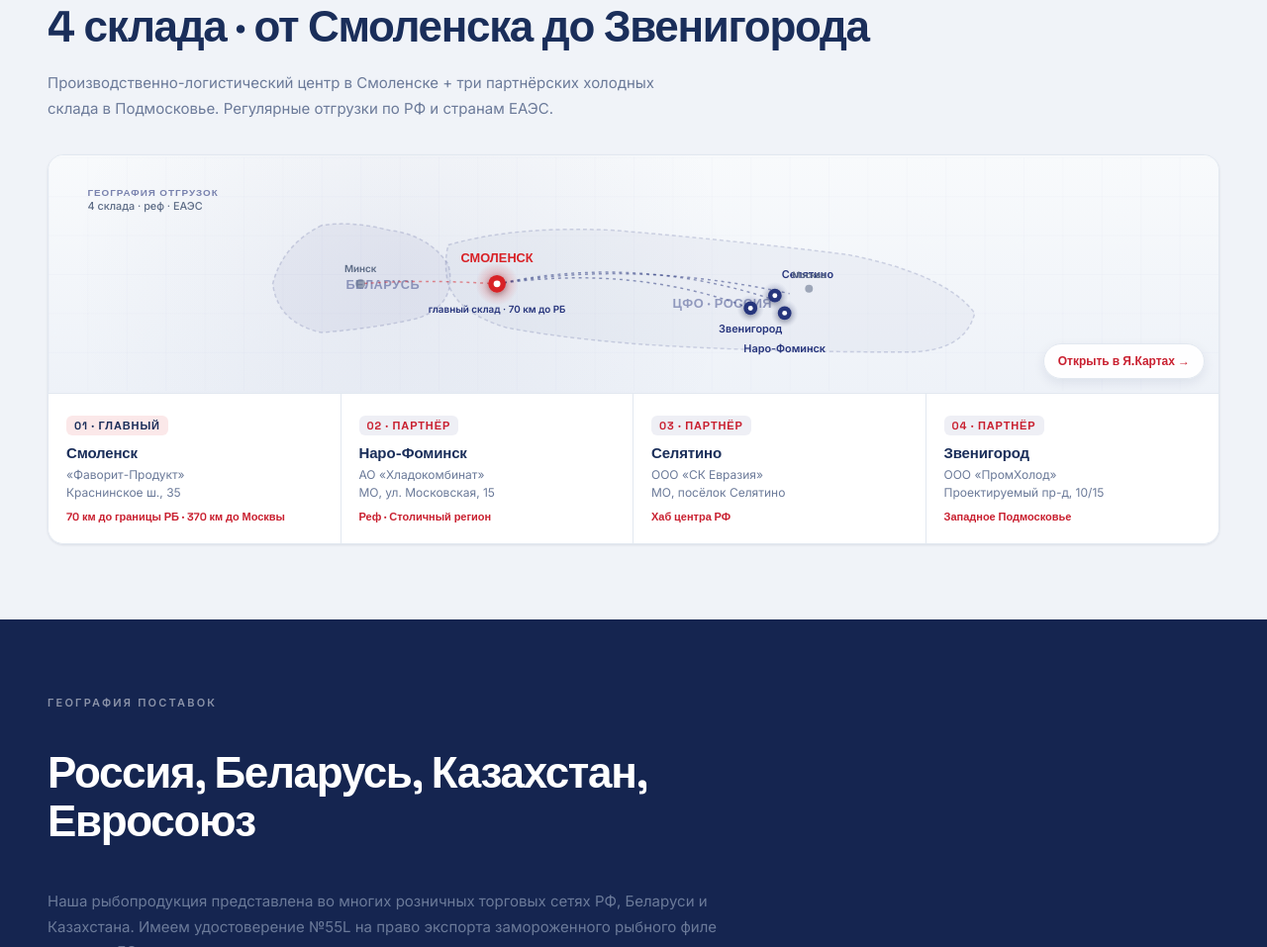
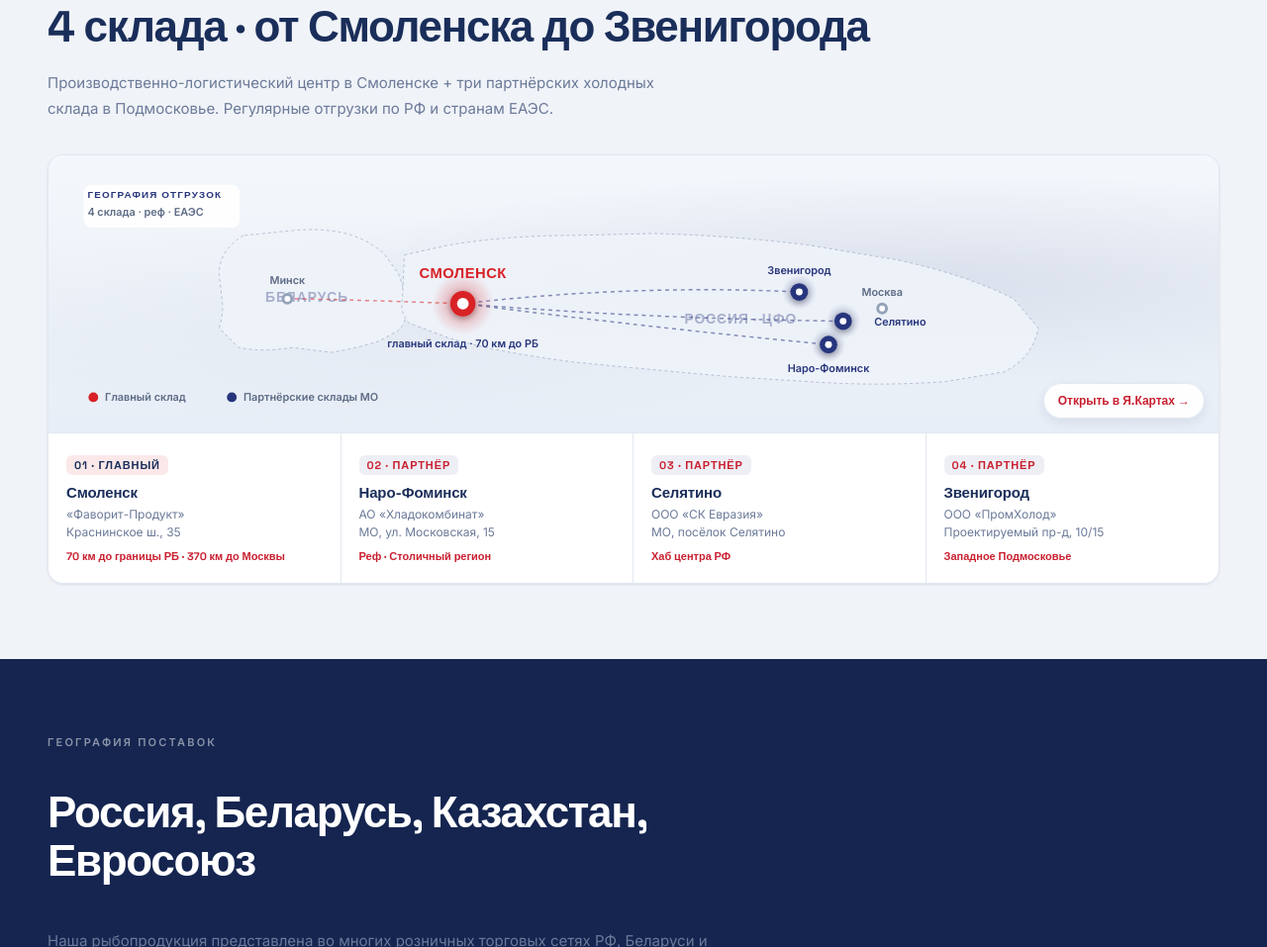
Before and after one commit to coolemm-coder/favorit-product-landing, a plain HTML site: page index.html in a window 1280 px wide. Shown: the part 5811-6768 px from the top of the page at 99% size. Drawn offline with Linux system fonts and the light colour scheme.

Commit message:
fix: карта переделана — реальные координаты, развести 3 МО-склада, удалён grid
- viewBox 1200×280 (было 1200×240)
- Реальные координаты: Smolensk lat 54.78 / Naro-Fominsk 55.39 / Selyatino 55.49 / Zvenigorod 55.74
- 3 МО-склада разнесены вокруг Москвы (вместо overlapping cluster)
- Belarus + Russia outlines с реальной геометрией (не амёбы)
- Animated dashed routes (рефрижератор-эффект)
- Легенда внизу: красный=главный, navy=партнёрские
- White info-card top-left для бренд-восприятия
- Без grid-pattern (выглядел как технический diagram)
- Удалён overpromise quote-блок будет в следующем коммите

```diff
--- a/index.html
+++ b/index.html
@@ -1353,12 +1353,13 @@
             box-shadow: var(--shadow-sm);
         }
         .warehouse-map {
-            height: 240px;
+            height: 280px;
             width: 100%;
             position: relative;
             background:
-                radial-gradient(circle at 30% 50%, rgba(39,53,124,0.06) 0%, transparent 40%),
-                linear-gradient(180deg, #F8FAFC 0%, #EEF2F8 100%);
+                radial-gradient(ellipse at 75% 45%, rgba(39,53,124,0.10) 0%, transparent 50%),
+                radial-gradient(ellipse at 30% 60%, rgba(39,53,124,0.04) 0%, transparent 45%),
+                linear-gradient(180deg, #F4F7FB 0%, #E8EEF7 100%);
             overflow: hidden;
         }
         .warehouse-map svg {
@@ -1435,7 +1436,7 @@
             .wh-card:nth-last-child(-n+2) { border-bottom: 0; }
         }
         @media (max-width: 600px) {
-            .warehouse-map { height: 180px; }
+            .warehouse-map { height: 220px; }
             .warehouse-cards { grid-template-columns: 1fr; }
             .wh-card { border-right: 0; border-bottom: 1px solid #E2E8F0; }
             .wh-card:nth-child(odd) { border-right: 0; }
@@ -1927,62 +1928,97 @@
     </div>
     <div class="warehouse-map-wrap">
         <div class="warehouse-map">
-            <svg viewBox="0 0 1200 240" xmlns="http://www.w3.org/2000/svg" preserveAspectRatio="xMidYMid meet" aria-label="Карта складов Фаворит-Продукт" role="img">
+            <svg viewBox="0 0 1200 280" xmlns="http://www.w3.org/2000/svg" preserveAspectRatio="xMidYMid meet" aria-label="Карта складов Фаворит-Продукт: Смоленск + 3 склада в Подмосковье" role="img">
                 <defs>
-                    <pattern id="whgrid" width="40" height="40" patternUnits="userSpaceOnUse">
-                        <path d="M 40 0 L 0 0 0 40" fill="none" stroke="rgba(39,53,124,0.08)" stroke-width="0.5"/>
-                    </pattern>
-                    <radialGradient id="whGlowRed" cx="50%" cy="50%" r="50%">
-                        <stop offset="0%" stop-color="#D82126" stop-opacity="0.4"/>
+                    <radialGradient id="pinGlowRed" cx="50%" cy="50%" r="50%">
+                        <stop offset="0%" stop-color="#D82126" stop-opacity="0.45"/>
                         <stop offset="100%" stop-color="#D82126" stop-opacity="0"/>
                     </radialGradient>
-                    <radialGradient id="whGlowNavy" cx="50%" cy="50%" r="50%">
-                        <stop offset="0%" stop-color="#27357C" stop-opacity="0.3"/>
+                    <radialGradient id="pinGlowNavy" cx="50%" cy="50%" r="50%">
+                        <stop offset="0%" stop-color="#27357C" stop-opacity="0.35"/>
                         <stop offset="100%" stop-color="#27357C" stop-opacity="0"/>
                     </radialGradient>
-                    <filter id="whSoftShadow" x="-50%" y="-50%" width="200%" height="200%">
+                    <filter id="pinSoftShadow" x="-50%" y="-50%" width="200%" height="200%">
                         <feGaussianBlur in="SourceAlpha" stdDeviation="3"/>
                         <feOffset dy="2"/>
-                        <feComponentTransfer><feFuncA type="linear" slope="0.3"/></feComponentTransfer>
+                        <feComponentTransfer><feFuncA type="linear" slope="0.35"/></feComponentTransfer>
                         <feMerge><feMergeNode/><feMergeNode in="SourceGraphic"/></feMerge>
                     </filter>
                 </defs>
-                <rect width="1200" height="240" fill="url(#whgrid)"/>
-                <path d="M 280 70 Q 240 90 230 130 Q 235 170 280 180 Q 340 175 380 165 Q 420 150 410 110 Q 390 80 350 75 Q 310 65 280 70 Z" fill="rgba(39,53,124,0.05)" stroke="rgba(39,53,124,0.18)" stroke-width="1.5" stroke-dasharray="4,3"/>
-                <path d="M 410 90 Q 480 70 580 75 Q 700 85 820 100 Q 920 120 950 160 Q 940 200 880 200 Q 760 200 660 195 Q 550 190 470 175 Q 420 160 410 130 Q 405 110 410 90 Z" fill="rgba(39,53,124,0.04)" stroke="rgba(39,53,124,0.18)" stroke-width="1.5" stroke-dasharray="4,3"/>
-                <text x="305" y="135" font-family="Space Grotesk,sans-serif" font-size="13" font-weight="700" fill="#27357C" opacity="0.45" letter-spacing="0.5">БЕЛАРУСЬ</text>
-                <text x="640" y="155" font-family="Space Grotesk,sans-serif" font-size="13" font-weight="700" fill="#27357C" opacity="0.45" letter-spacing="0.5">ЦФО · РОССИЯ</text>
-                <path d="M 460 130 Q 600 100 740 145" stroke="#27357C" stroke-width="1.5" stroke-dasharray="3,4" fill="none" opacity="0.5"/>
-                <path d="M 460 130 Q 600 110 720 155" stroke="#27357C" stroke-width="1.5" stroke-dasharray="3,4" fill="none" opacity="0.5"/>
-                <path d="M 460 130 Q 600 105 760 140" stroke="#27357C" stroke-width="1.5" stroke-dasharray="3,4" fill="none" opacity="0.5"/>
-                <path d="M 460 130 Q 380 125 320 130" stroke="#D82126" stroke-width="1.5" stroke-dasharray="3,4" fill="none" opacity="0.5"/>
-                <circle cx="320" cy="130" r="5" fill="#5C6B85" opacity="0.55"/>
-                <text x="320" y="118" font-family="Inter,sans-serif" font-size="10" font-weight="600" fill="#5C6B85" text-anchor="middle">Минск</text>
-                <circle cx="460" cy="130" r="22" fill="url(#whGlowRed)"/>
-                <circle cx="460" cy="130" r="9" fill="#D82126" filter="url(#whSoftShadow)"/>
-                <circle cx="460" cy="130" r="3.5" fill="#fff"/>
-                <text x="460" y="108" font-family="Space Grotesk,sans-serif" font-size="13" font-weight="800" fill="#D82126" text-anchor="middle">СМОЛЕНСК</text>
-                <text x="460" y="160" font-family="Inter,sans-serif" font-size="10" font-weight="600" fill="#27357C" text-anchor="middle">главный склад · 70 км до РБ</text>
-                <circle cx="720" cy="155" r="14" fill="url(#whGlowNavy)"/>
-                <circle cx="720" cy="155" r="7" fill="#27357C" filter="url(#whSoftShadow)"/>
-                <circle cx="720" cy="155" r="2.5" fill="#fff"/>
-                <text x="720" y="180" font-family="Inter,sans-serif" font-size="11" font-weight="700" fill="#27357C" text-anchor="middle">Звенигород</text>
-                <circle cx="745" cy="142" r="14" fill="url(#whGlowNavy)"/>
-                <circle cx="745" cy="142" r="7" fill="#27357C" filter="url(#whSoftShadow)"/>
-                <circle cx="745" cy="142" r="2.5" fill="#fff"/>
-                <text x="752" y="124" font-family="Inter,sans-serif" font-size="11" font-weight="700" fill="#27357C">Селятино</text>
-                <circle cx="755" cy="160" r="14" fill="url(#whGlowNavy)"/>
-                <circle cx="755" cy="160" r="7" fill="#27357C" filter="url(#whSoftShadow)"/>
-                <circle cx="755" cy="160" r="2.5" fill="#fff"/>
-                <text x="755" y="200" font-family="Inter,sans-serif" font-size="11" font-weight="700" fill="#27357C" text-anchor="middle">Наро-Фоминск</text>
-                <circle cx="780" cy="135" r="4" fill="#5C6B85" opacity="0.55"/>
-                <text x="780" y="124" font-family="Inter,sans-serif" font-size="9" font-weight="600" fill="#5C6B85" text-anchor="middle">Москва</text>
+
+                <!-- Belarus simplified outline -->
+                <path d="M 200 80 Q 175 95 175 120 L 178 145 Q 180 160 175 175 L 195 195 Q 220 200 250 195 L 290 200 Q 320 195 340 188 L 358 178 Q 370 168 365 150 Q 365 132 358 118 L 345 100 Q 330 85 305 78 Q 280 72 250 75 Q 222 78 200 80 Z" fill="#F0F4FA" stroke="#A8B5CC" stroke-width="1" stroke-dasharray="3,3" opacity="0.85"/>
+                <text x="265" y="148" font-family="Space Grotesk,sans-serif" font-size="14" font-weight="700" fill="#27357C" opacity="0.35" letter-spacing="1" text-anchor="middle">БЕЛАРУСЬ</text>
+
+                <!-- Russia western (ЦФО) outline -->
+                <path d="M 365 100 L 410 90 Q 470 80 540 80 L 620 78 Q 700 80 780 90 L 870 105 Q 940 120 990 145 L 1015 175 Q 1010 205 980 220 L 920 230 Q 850 235 780 230 L 700 225 Q 620 218 540 210 Q 460 200 410 185 L 370 170 Q 360 160 363 145 L 365 100 Z" fill="#F0F4FA" stroke="#A8B5CC" stroke-width="1" stroke-dasharray="3,3" opacity="0.85"/>
+                <text x="710" y="170" font-family="Space Grotesk,sans-serif" font-size="14" font-weight="700" fill="#27357C" opacity="0.35" letter-spacing="1" text-anchor="middle">РОССИЯ · ЦФО</text>
+
+                <!-- Routes from Smolensk -->
+                <path d="M 425 150 Q 280 145 245 145" stroke="#D82126" stroke-width="1.5" stroke-dasharray="4,4" fill="none" opacity="0.55">
+                    <animate attributeName="stroke-dashoffset" from="0" to="-16" dur="1.5s" repeatCount="indefinite"/>
+                </path>
+                <path d="M 425 150 Q 600 130 770 138" stroke="#27357C" stroke-width="1.5" stroke-dasharray="4,4" fill="none" opacity="0.55">
+                    <animate attributeName="stroke-dashoffset" from="0" to="-16" dur="1.8s" repeatCount="indefinite"/>
+                </path>
+                <path d="M 425 150 Q 600 165 815 168" stroke="#27357C" stroke-width="1.5" stroke-dasharray="4,4" fill="none" opacity="0.55">
+                    <animate attributeName="stroke-dashoffset" from="0" to="-16" dur="2.0s" repeatCount="indefinite"/>
+                </path>
+                <path d="M 425 150 Q 620 175 800 192" stroke="#27357C" stroke-width="1.5" stroke-dasharray="4,4" fill="none" opacity="0.55">
+                    <animate attributeName="stroke-dashoffset" from="0" to="-16" dur="2.2s" repeatCount="indefinite"/>
+                </path>
+
+                <!-- Reference dot: Минск -->
+                <circle cx="245" cy="145" r="6" fill="#94A3B8"/>
+                <circle cx="245" cy="145" r="3" fill="#fff"/>
+                <text x="245" y="130" font-family="Inter,sans-serif" font-size="11" font-weight="600" fill="#5C6B85" text-anchor="middle">Минск</text>
+
+                <!-- Reference dot: Москва -->
+                <circle cx="855" cy="155" r="6" fill="#94A3B8"/>
+                <circle cx="855" cy="155" r="3" fill="#fff"/>
+                <text x="855" y="142" font-family="Inter,sans-serif" font-size="11" font-weight="600" fill="#5C6B85" text-anchor="middle">Москва</text>
+
+                <!-- 1. Smolensk — main pin (red, large) -->
+                <circle cx="425" cy="150" r="32" fill="url(#pinGlowRed)"/>
+                <circle cx="425" cy="150" r="13" fill="#D82126" filter="url(#pinSoftShadow)"/>
+                <circle cx="425" cy="150" r="6" fill="#fff"/>
+                <text x="425" y="124" font-family="Space Grotesk,sans-serif" font-size="15" font-weight="800" fill="#D82126" text-anchor="middle" letter-spacing="0.5">СМОЛЕНСК</text>
+                <text x="425" y="195" font-family="Inter,sans-serif" font-size="11" font-weight="600" fill="#27357C" text-anchor="middle">главный склад · 70 км до РБ</text>
+
+                <!-- 2. Звенигород (north of Moscow) -->
+                <circle cx="770" cy="138" r="18" fill="url(#pinGlowNavy)"/>
+                <circle cx="770" cy="138" r="9" fill="#27357C" filter="url(#pinSoftShadow)"/>
+                <circle cx="770" cy="138" r="3.5" fill="#fff"/>
+                <text x="770" y="120" font-family="Inter,sans-serif" font-size="11" font-weight="700" fill="#27357C" text-anchor="middle">Звенигород</text>
+
+                <!-- 3. Селятино (south-west of Moscow) -->
+                <circle cx="815" cy="168" r="18" fill="url(#pinGlowNavy)"/>
+                <circle cx="815" cy="168" r="9" fill="#27357C" filter="url(#pinSoftShadow)"/>
+                <circle cx="815" cy="168" r="3.5" fill="#fff"/>
+                <text x="847" y="172" font-family="Inter,sans-serif" font-size="11" font-weight="700" fill="#27357C">Селятино</text>
+
+                <!-- 4. Наро-Фоминск (south of Moscow) -->
+                <circle cx="800" cy="192" r="18" fill="url(#pinGlowNavy)"/>
+                <circle cx="800" cy="192" r="9" fill="#27357C" filter="url(#pinSoftShadow)"/>
+                <circle cx="800" cy="192" r="3.5" fill="#fff"/>
+                <text x="800" y="220" font-family="Inter,sans-serif" font-size="11" font-weight="700" fill="#27357C" text-anchor="middle">Наро-Фоминск</text>
+
+                <!-- Top-left badge -->
                 <g transform="translate(40,40)">
-                    <text font-family="Space Grotesk,sans-serif" font-size="10" font-weight="700" fill="#27357C" opacity="0.6" letter-spacing="0.1em">ГЕОГРАФИЯ ОТГРУЗОК</text>
-                    <text x="0" y="14" font-family="Inter,sans-serif" font-size="11" font-weight="500" fill="#5C6B85">4 склада · реф · ЕАЭС</text>
+                    <rect x="-4" y="-12" width="160" height="44" rx="8" fill="#fff" opacity="0.9"/>
+                    <text font-family="Space Grotesk,sans-serif" font-size="10" font-weight="700" fill="#27357C" letter-spacing="0.12em" y="2">ГЕОГРАФИЯ ОТГРУЗОК</text>
+                    <text x="0" y="20" font-family="Inter,sans-serif" font-size="11" font-weight="600" fill="#5C6B85">4 склада · реф · ЕАЭС</text>
+                </g>
+
+                <!-- Bottom-right legend -->
+                <g transform="translate(40,250)">
+                    <circle cx="6" cy="-4" r="5" fill="#D82126"/>
+                    <text x="18" y="0" font-family="Inter,sans-serif" font-size="11" font-weight="600" fill="#5C6B85">Главный склад</text>
+                    <circle cx="148" cy="-4" r="5" fill="#27357C"/>
+                    <text x="160" y="0" font-family="Inter,sans-serif" font-size="11" font-weight="600" fill="#5C6B85">Партнёрские склады МО</text>
                 </g>
             </svg>
-            <a href="https://yandex.ru/maps/?ll=34.5,55.2&amp;z=6&amp;pt=32.05,54.78,pm2rdm~36.93,55.49,pm2blm~36.73,55.39,pm2blm~36.85,55.74,pm2blm" target="_blank" rel="noopener" class="warehouse-map-link">
+            <a href="https://yandex.ru/maps/?ll=35.0,55.2&amp;z=6&amp;pt=32.05,54.78,pm2rdm~36.93,55.49,pm2blm~36.73,55.39,pm2blm~36.85,55.74,pm2blm" target="_blank" rel="noopener" class="warehouse-map-link">
                 Открыть в Я.Картах →
             </a>
         </div>
```
